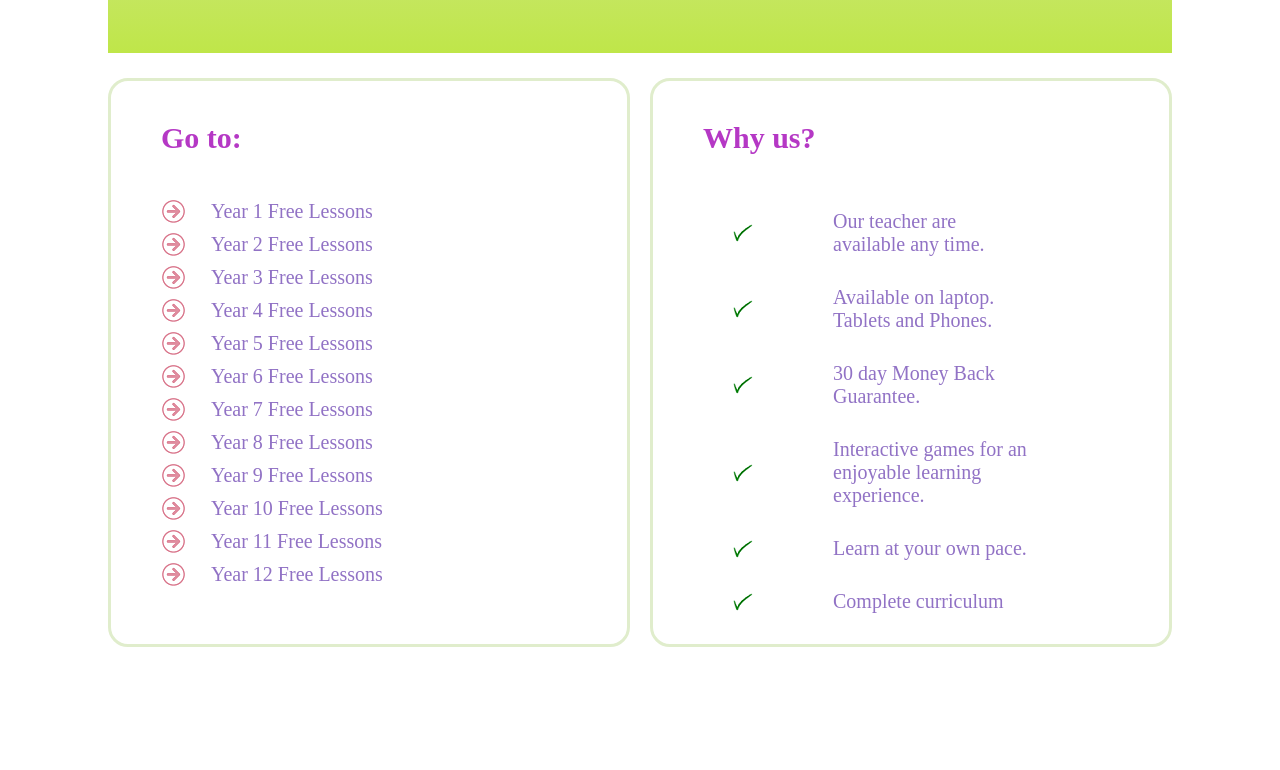
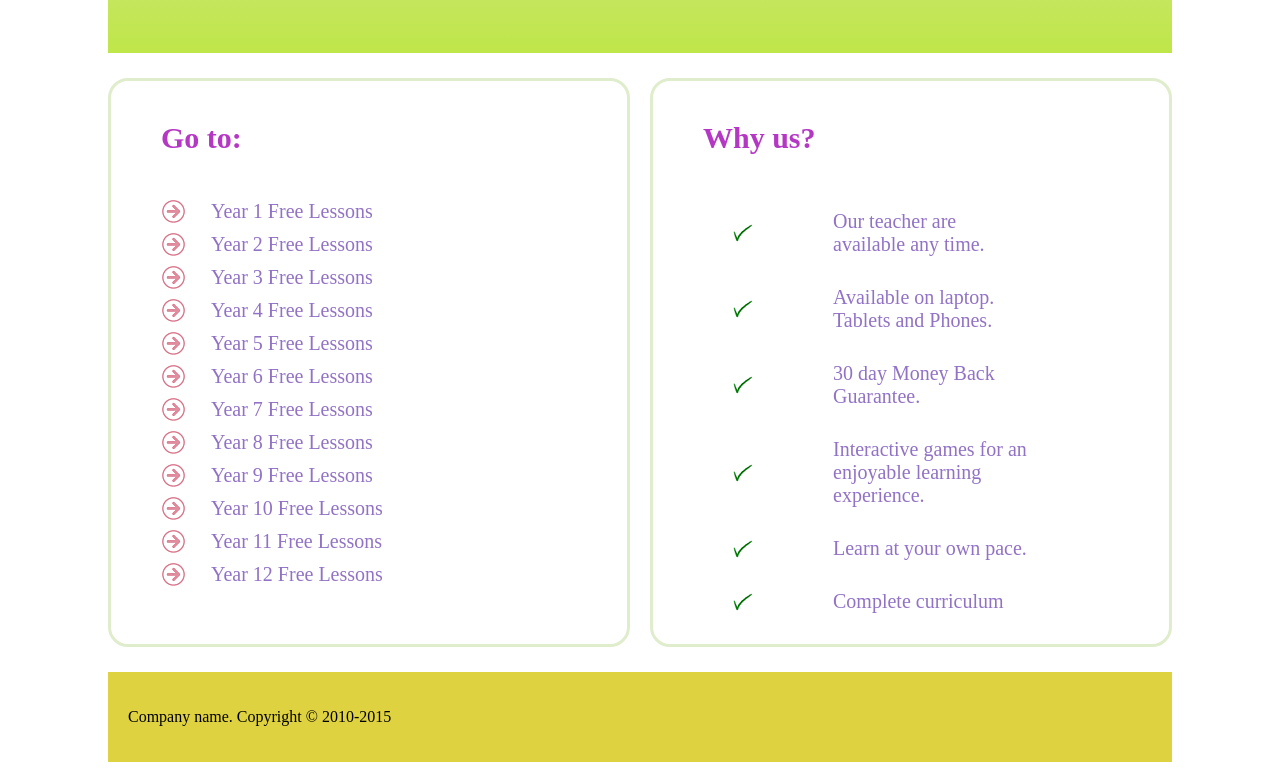
Before and after one commit to ChiriacM/Math-tutorial-web, a plain HTML site: page index.html in a window 1280 px wide. Shown: the part 588-1358 px from the top of the page. Before the commit the page ends 1268 px from the top, so only its background shows below. Drawn offline with Linux system fonts and the light colour scheme.

Commit message:
created footer for my project in html and css

```diff
--- a/index.html
+++ b/index.html
@@ -108,6 +108,9 @@
                 </div>
             </div>
         </div>
+        <footer class="footer-container">
+            <p class="footer-text">Company name. Copyright &copy 2010-2015</p>
+        </footer>
     </div>
 </body>
 </html>
--- a/style.css
+++ b/style.css
@@ -168,3 +168,8 @@ input[type="search"]::-webkit-search-results-decoration {
     font-weight: bold;
     transition: font-size 0.5s;
 }
+
+.footer-container {
+    background: #DFD240;
+    padding: 20px;
+}
```
